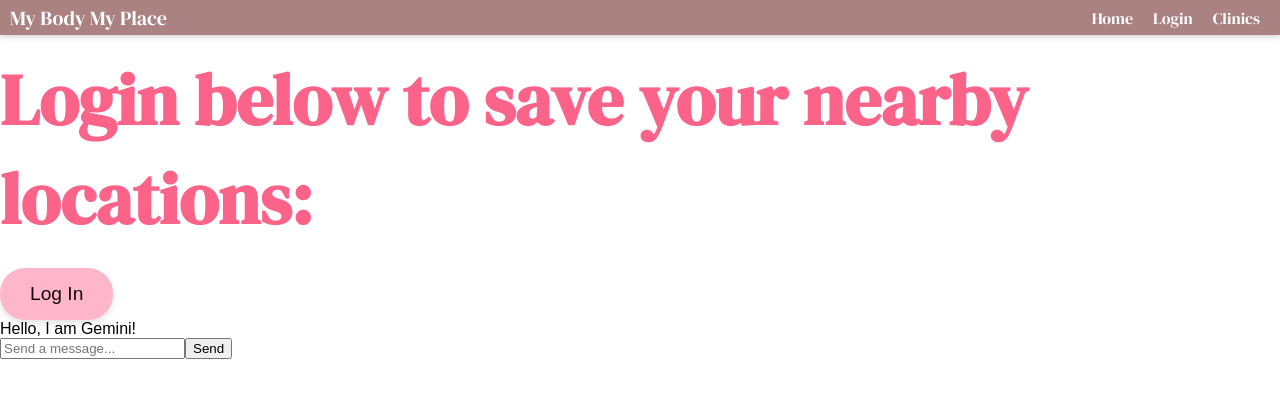
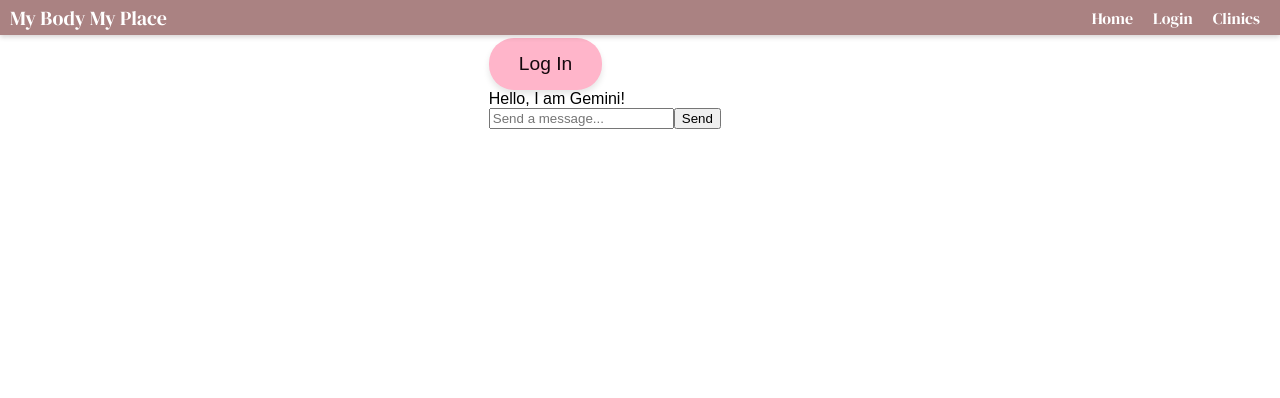
Before and after one commit to kaylainoa/Swamphacks, a React (Create React App) app: page /login in a window 1280 px wide. Shown: the top 398 px of the page. Built offline with nearby package versions, Linux system fonts and the light colour scheme.

Commit message:
fixed sides of clinics

```diff
--- a/package.json
+++ b/package.json
@@ -4,6 +4,7 @@
   "private": true,
   "dependencies": {
     "@auth0/auth0-react": "^2.3.0",
+    "@google/generative-ai": "^0.21.0",
     "@react-google-maps/api": "^2.20.5",
     "axios": "^1.7.9",
     "cra-template": "1.2.0",
--- a/src/Chatbot.js
+++ b/src/Chatbot.js
@@ -34,7 +34,7 @@ function Chatbot() {
     async function processMessageToGemini(userInput) {
         try {
             // Initialize the GoogleGenerativeAI client
-            const genAI = new GoogleGenerativeAI("API KEY"); // Replace with your actual API key
+            const genAI = new GoogleGenerativeAI("AIzaSyCRY79dncwxaKPP5WffvNIDJoVVh0g5xm0"); // Replace with your actual API key
             const model = genAI.getGenerativeModel({ model: "gemini-1.5-flash" });
 
             // Generate content using the user's input
--- a/src/Clinic.css
+++ b/src/Clinic.css
@@ -83,7 +83,7 @@
   .search-container {
     display: flex;
     justify-content: center;
-    margin-bottom: 20px;
+    margin-bottom: 5px;
   }
 
 
@@ -101,7 +101,7 @@
   }
 
   .map-container {
-    width: 65%;
+    width: 70%;
     height: 500px;
   }
 
--- a/src/LoginPage.js
+++ b/src/LoginPage.js
@@ -6,9 +6,8 @@ import './LoginButton.css';
 const LoginPage = () => {
   return (
     <div>
-      <div className="clinic_title">Login below to save your nearby locations:</div>
+      <div className="login_title">Login below to save your nearby locations:</div>
 
-      {/* <h1>Login below to save your nearby locations:</h1> */}
       <LoginButton />
     </div>
   );
```
Also changed, not shown: 1 other file (tests, documents, lock files or other folders).
